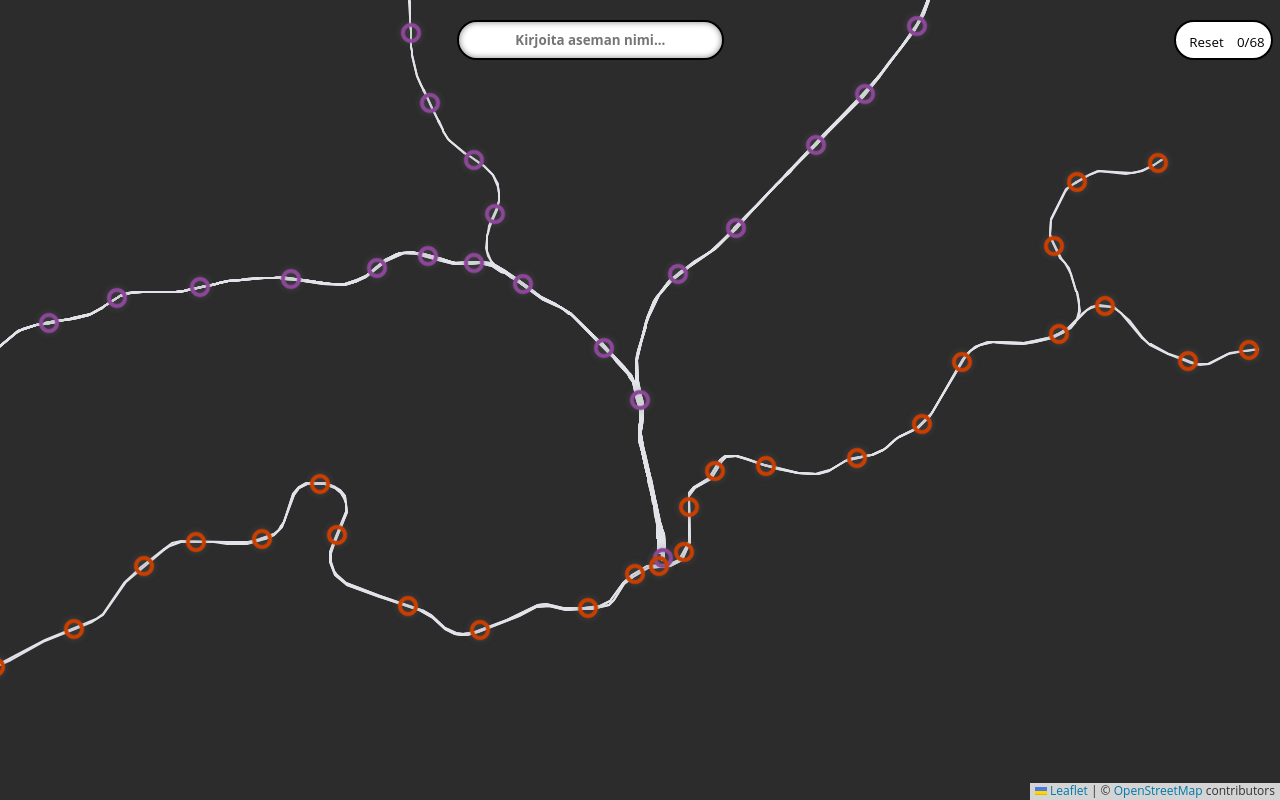
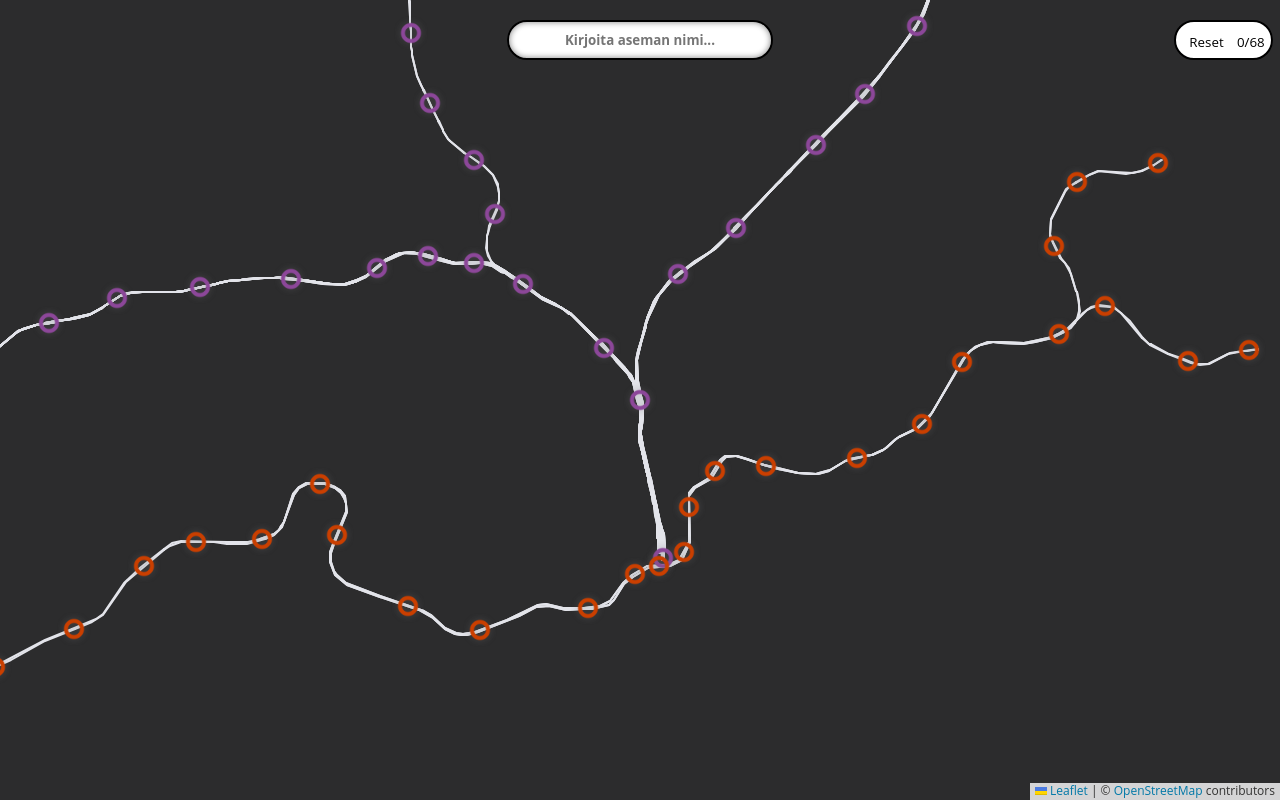
Before and after one commit to PyryL/helsinki-stations, a React (Vite) app: page / in a window 1280 px wide. Built offline with nearby package versions, Linux system fonts and the light colour scheme.

Commit message:
fix previous commit layout

```diff
--- a/src/index.css
+++ b/src/index.css
@@ -32,7 +32,7 @@ body {
   pointer-events: none;
 
   display: grid;
-  grid-template-columns: auto max-content auto;
+  grid-template-columns: 1fr max-content 1fr;
   padding: 5pt;
   box-sizing: border-box;
 }
```
